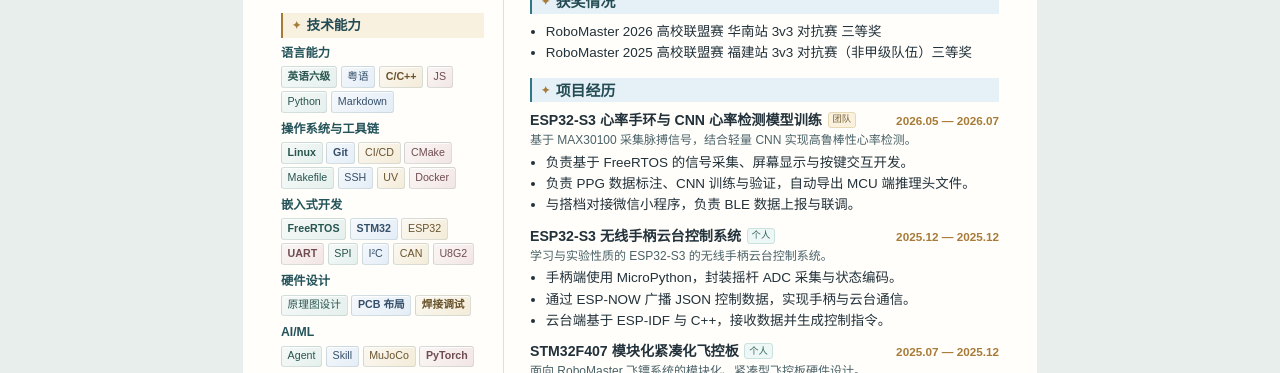
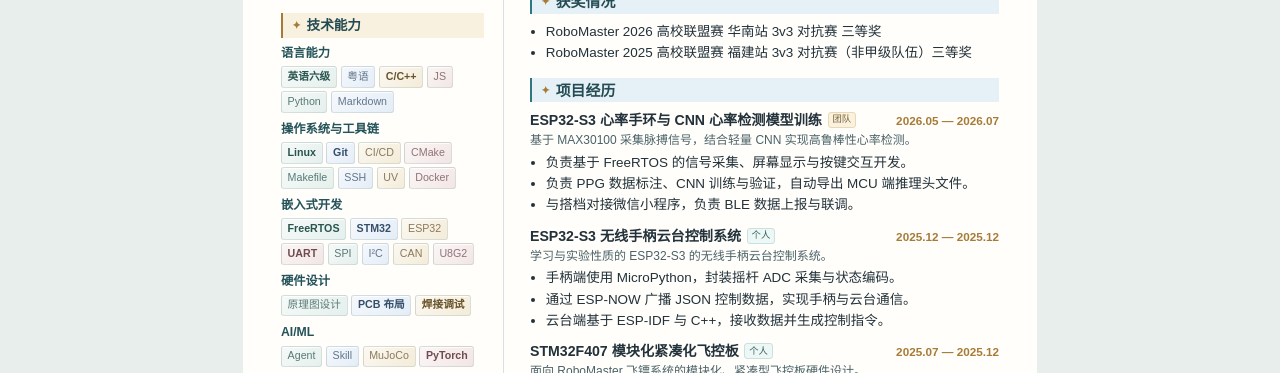
Before and after one commit to Ckrvxr/live-resume, a plain HTML site: page index.html in a window 1280 px wide. Shown: the part 412-785 px from the top of the page. Drawn offline with Linux system fonts and the light colour scheme.

Commit message:
style: soften secondary skill label text

```diff
--- a/index.html
+++ b/index.html
@@ -51,6 +51,7 @@
   .skill-group p { margin:.45mm 0 0; font-size:8.85pt; }
   .skill-chips { display:flex; flex-wrap:wrap; gap:1mm; list-style:none; padding:0; margin:1mm 0 0; }
   .skill-chips li { --chip:#e5f0ed; --chip-ink:#28544e; padding:.5mm 1.5mm; max-width:100%; border:1px solid rgba(76,110,108,.18); border-radius:3px; background:linear-gradient(135deg,rgba(255,255,255,.65),transparent),var(--chip); color:var(--chip-ink); box-shadow:inset 0 1px 0 rgba(255,255,255,.8); font-size:8pt; line-height:1.45; overflow-wrap:anywhere; break-inside:avoid; print-color-adjust:exact; -webkit-print-color-adjust:exact; }
+  .skill-chips li:not(.skill-emphasis) { color:color-mix(in srgb,var(--chip-ink) 78%,white); }
   .skill-chips .skill-emphasis { font-weight:700; }
   .skill-chips li:nth-child(4n+2) { --chip:#e4edf7; --chip-ink:#354f6a; }
   .skill-chips li:nth-child(4n+3) { --chip:#f4ecd9; --chip-ink:#69532c; }
```
